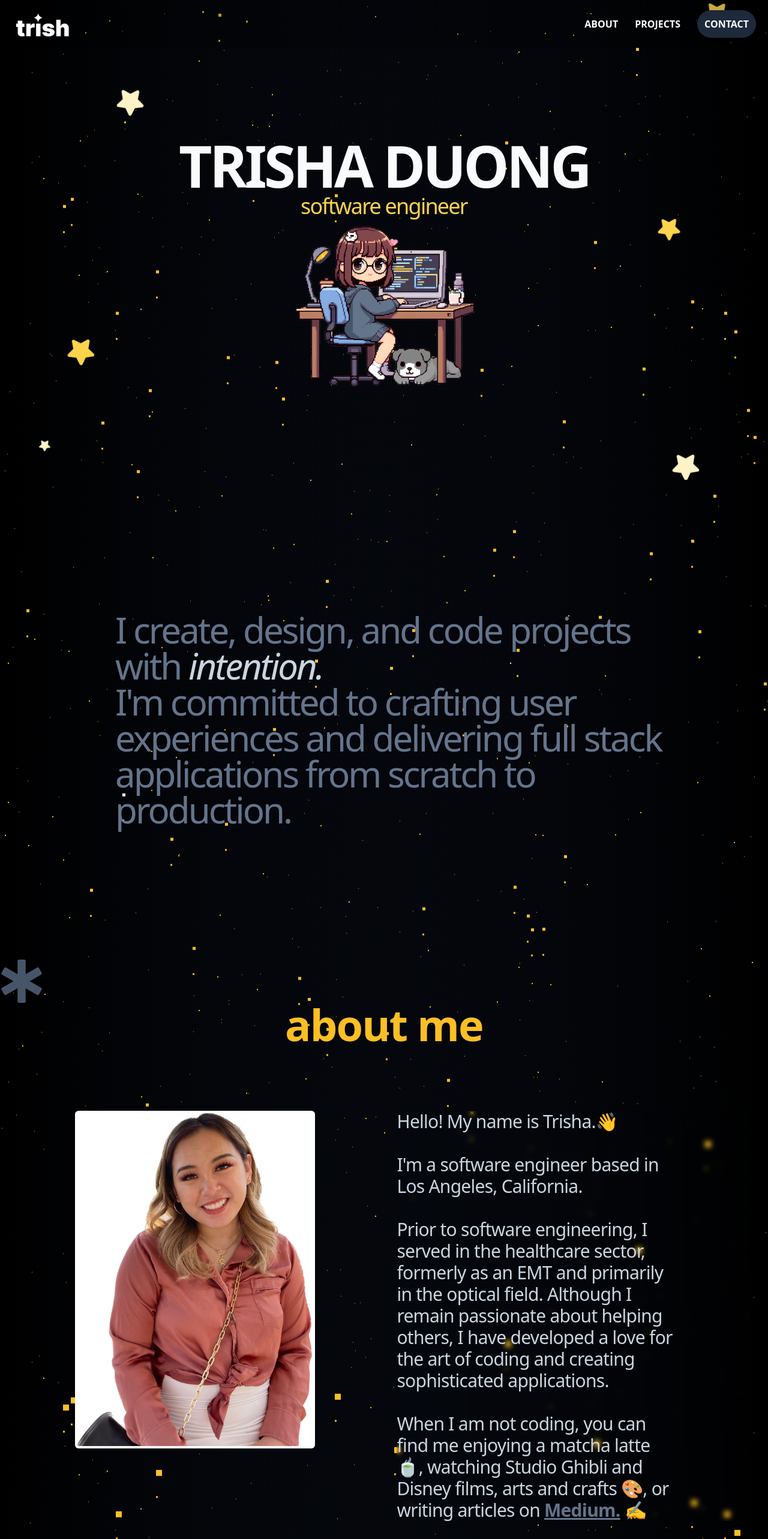
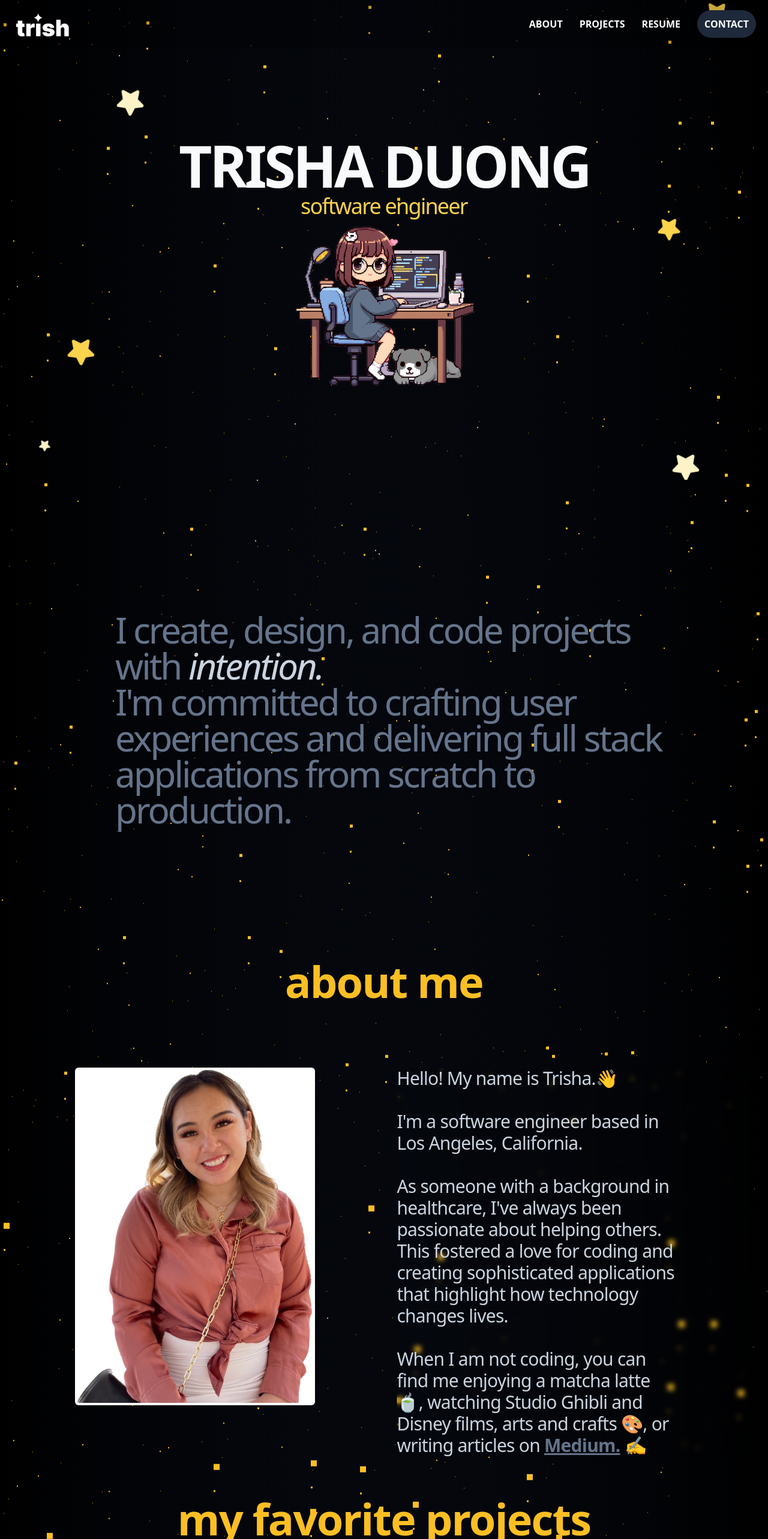
Before and after one commit to trishanduong/portfolio, a Next.js app: page / in a window 1280 px wide. Shown: the top 2566 px of the page at 60% size. Built offline with nearby package versions, Linux system fonts and the light colour scheme.

Commit message:
Resume Modal

```diff
--- a/app/(components)/About.tsx
+++ b/app/(components)/About.tsx
@@ -5,8 +5,6 @@ import Link from "next/link";
 
 import { gsap } from "gsap";
 import { ScrollTrigger } from "gsap/all";
-
-import { FaStarOfLife } from "react-icons/fa";
 
 export default function About() {
   const title = useRef(null);
@@ -37,7 +35,6 @@ export default function About() {
     <section id="about" ref={aboutSection} aria-label="about me" className=" h-100vh w-screen">
       <div className="relative">
         <h1 ref={title} className="DM.className text-center text-7xl font-semibold tracking-tight text-amber-400 opacity-0">
-          <FaStarOfLife color="#475569" />
           about me
           </h1>
         <div className="mt-10 flex flex-col items-start lg:flex-row lg:gap-10 p-7">
@@ -49,7 +46,7 @@ export default function About() {
               height={400}
               alt="portrait image"/>
           </div>
-          <div className="top-20 text-3xl pt-10 lg:top-28 lg:w-1/2 ">
+          <div className="top-20 text-2xl pt-10 lg:top-28 lg:w-1/2 ">
             <div className="space-y-4 text-slate-300 lg:text-3xl">
               <p ref={body} className="pl-10 translate-y-10 tracking-tight opacity-0 backdrop-blur-sm lg:pl-0 lg:pr-32">
                 Hello! My name is Trisha.👋
@@ -57,7 +54,7 @@ export default function About() {
                 <br></br>
                 {`I'm a software engineer based in Los Angeles, California.`}
                 <br></br>
-                <br></br>Prior to software engineering, I served in the healthcare sector, formerly as an EMT and primarily in the optical field. Although I remain passionate about helping others, I have developed a love for the art of coding and creating sophisticated applications.
+                <br></br>{`As someone with a background in healthcare, I've always been passionate about helping others. This fostered a love for coding and creating sophisticated applications that highlight how technology changes lives. `}
                 <br></br>
                 <br></br>
                 When I am not coding, you can find me enjoying a matcha latte 🍵, watching Studio Ghibli and Disney films,  arts and crafts 🎨,  or writing articles on{" "}
--- a/app/(components)/Contact.tsx
+++ b/app/(components)/Contact.tsx
@@ -10,9 +10,13 @@ import { ScrollTrigger } from "gsap/all";
 
 import { IoLogoGithub } from "react-icons/io";
 import { IoLogoLinkedin } from "react-icons/io5";
+import { MdAttachFile } from "react-icons/md";
 
+type ContactProps = {
+  openModal: () => void;
+};
 
-const ContactMe = () => {
+const ContactMe: React.FC<ContactProps> = ({openModal}) => {
   const {
     register,
     handleSubmit,
@@ -92,6 +96,13 @@ const ContactMe = () => {
               <div className="">
                 <h2 className="text-2xl font-bold mb-4 text-slate-500 ">Email</h2>
                 <p className="mb-4 text-xl text-slate-300">trishanduong@gmail.com</p>
+                <div className="flex lg:hidden text-slate-300  font-bold">
+                  <button className="flex hover:text-slate-300"  onClick={ openModal } aria-label="Open resume">
+                    <h2 className="text-2xl mb-4 text-slate-500 ">Resume</h2>
+                    <MdAttachFile size={24} className="m-1" />
+                  </button>
+
+                </div>
                 <h2 className="text-2xl font-bold mb-4 text-slate-500 ">My Digital Spaces</h2>
                 <ul className="space-y-2 text-slate-300 text-xl">
                   <li className="p-1">
--- a/app/(components)/Hero2.tsx
+++ b/app/(components)/Hero2.tsx
@@ -73,7 +73,7 @@ export default function Hero2({ forwardedRef }:{
               priority
             />
             <Image
-              className='lg:hidden mainchar z-1000 pointer-events-none '
+              className='lg:hidden mainchar z-100 pointer-events-none '
               src="/newtheme/char.webp"
               alt="Pixelated female character sitting at a desk, coding. There is a pitbull sleeping next to her leg. "
               width={250}
--- a/app/(components)/Hook.tsx
+++ b/app/(components)/Hook.tsx
@@ -37,7 +37,7 @@ export default function Hook({ forwardedRef }:{
           <FaStar color="yellow" size={32} />
         </div>
         <div>
-          <div className="text-5xl lg:text-6xl tracking-tighter px-10 lg:px-40">
+          <div className="text-4xl lg:text-6xl tracking-tighter px-10 lg:px-40">
             <div ref={text} className="w-full text-slate-500 font-medium opacity-0">
               <h1> I create, design, and code projects with
               <span className="italic text-slate-300"> intention.</span>
--- a/app/(components)/Nav.tsx
+++ b/app/(components)/Nav.tsx
@@ -3,9 +3,11 @@ import Image from "next/image";
 import Link from "next/link";
 import { useRef } from "react";
 
-export default function NavBar({ sectionRefs }:{
-  sectionRefs:HTMLElement[],
-}): JSX.Element {
+type NavBarProps = {
+  openModal: () => void;
+};
+
+const NavBar: React.FC<NavBarProps> = ({ openModal }) => {
 
   const nav = useRef(null);
   const logo = useRef(null);
@@ -35,6 +37,10 @@ export default function NavBar({ sectionRefs }:{
           <span>PROJECTS</span>
           <span className="absolute bottom-0 left-0 h-[0.125em] w-0 rounded-full bg-secondary-600 duration-300 ease-in-out group-hover:w-full"></span>
         </Link>
+        <button className="hidden group relative hover:text-slate-300 md:inline-block"  onClick={ openModal }>
+          <span>RESUME</span>
+          <span className="absolute bottom-0 left-0 h-[0.125em] w-0 rounded-full bg-secondary-600 duration-300 ease-in-out group-hover:w-full"></span>
+        </button>
         <Link
           className="group relative p-3 bg-slate-800 rounded-full hover:bg-slate-600 hover:text-slate-900"
           href="#contactme"
@@ -45,4 +51,6 @@ export default function NavBar({ sectionRefs }:{
       </nav>
     </header>
   );
-}
+};
+
+export default NavBar;
--- a/app/(components)/TechStack.tsx
+++ b/app/(components)/TechStack.tsx
@@ -2,6 +2,8 @@ import { useRef, useEffect } from "react";
 
 import { gsap } from "gsap";
 import { ScrollTrigger } from "gsap/all";
+
+import { FaStarOfLife } from "react-icons/fa";
 
 
 const TechStack = () => {
@@ -27,7 +29,7 @@ const TechStack = () => {
       }, []);
     return (
         <div ref={techSection} className="h-screen w-full">
-            <h1 ref={title} className="DM.className text-center text-7xl font-semibold tracking-tight text-amber-400 opacity-0">my tech toolkit</h1>
+            <h1 ref={title} className="DM.className text-center lg:pl-24 text-5xl font-normal tracking-tight text-amber-200 opacity-0">my tech toolkit 🔨</h1>
             <div className="flex justify-around text-6xl text-amber-300 p-9">
               <div className="frontend ">
                 <h1>Frontend </h1>
--- /dev/null
+++ b/app/(components)/components/Resume.tsx
@@ -0,0 +1,28 @@
+import React from 'react';
+
+interface ResumeModalProps {
+  isOpen: boolean,
+  onClose: () => void,
+  fileUrl: string,
+}
+
+const ResumeModal: React.FC<ResumeModalProps> = ({ isOpen, onClose, fileUrl }) => {
+  if (!isOpen) return null;
+
+
+  return (
+    <div className="fixed inset-0 z-50 bg-gray-600 bg-opacity-50 overflow-y-auto h-full w-full fade-in" onClick={onClose}>
+      <div className="relative z-50 top-0 mx-auto p-5 w-full h-full">
+        <button className="absolute top-0 right-0 z-50 text-white font-bold bg-slate-600 p-2 px-4 rounded-full" onClick={onClose}>X</button>
+        <iframe
+          src={fileUrl}
+          title="Resume"
+          className="w-full h-full"
+        ></iframe>
+      </div>
+    </div>
+  );
+};
+
+
+export default ResumeModal;
--- a/app/main.scss
+++ b/app/main.scss
@@ -5,6 +5,15 @@
 
 * {
   scroll-behavior: smooth;
+}
+
+@keyframes fadeIn {
+  from { opacity: 0; }
+  to { opacity: 1; }
+}
+
+.fade-in {
+  animation: fadeIn 0.2s ease-out forwards;
 }
 
 // Keyframe animation for stars
--- a/app/page.tsx
+++ b/app/page.tsx
@@ -1,6 +1,6 @@
 'use client'
 
-import { useRef } from 'react';
+import { useRef, useState } from 'react';
 
 import Hero2 from './(components)/Hero2';
 import NavBar from './(components)/Nav';
@@ -10,11 +10,12 @@ import TechStack from './(components)/TechStack';
 import Projects from './(components)/Projects';
 import Background from './(components)/components/Background';
 import ContactMe from './(components)/Contact';
-
+import ResumeModal from './(components)/components/Resume';
 
 export default function Home() {
   const sectionRefs = useRef<HTMLElement[]>([]);
-  const parallel = useRef(null);
+  const [isModalOpen, setModalOpen] = useState(false);
+  const resumeFileUrl = '/Jan24Resume.pdf';
 
   return (
     <main>
@@ -22,13 +23,14 @@ export default function Home() {
         <div className="absolute top-0 left-0 h-screen w-screen object-cover z-0 pointer-events-none" >
           <Background  />
         </div>
-        <NavBar sectionRefs={sectionRefs.current}/>
+        <NavBar openModal={() => setModalOpen(true)} />
         <Hero2 forwardedRef={(el) => (sectionRefs.current[0] = el)} />
         <Hook forwardedRef={(el) => (sectionRefs.current[1] = el)} />
         <About />
         {/* <TechStack /> */}
         <Projects />
-        <ContactMe />
+        <ContactMe openModal={() => setModalOpen(true)} />
+        <ResumeModal isOpen={isModalOpen} onClose={() => setModalOpen(false)} fileUrl={resumeFileUrl} />
       </div>
     </main>
   )
```
Also changed, not shown: 1 other file (tests, documents, lock files or other folders).
